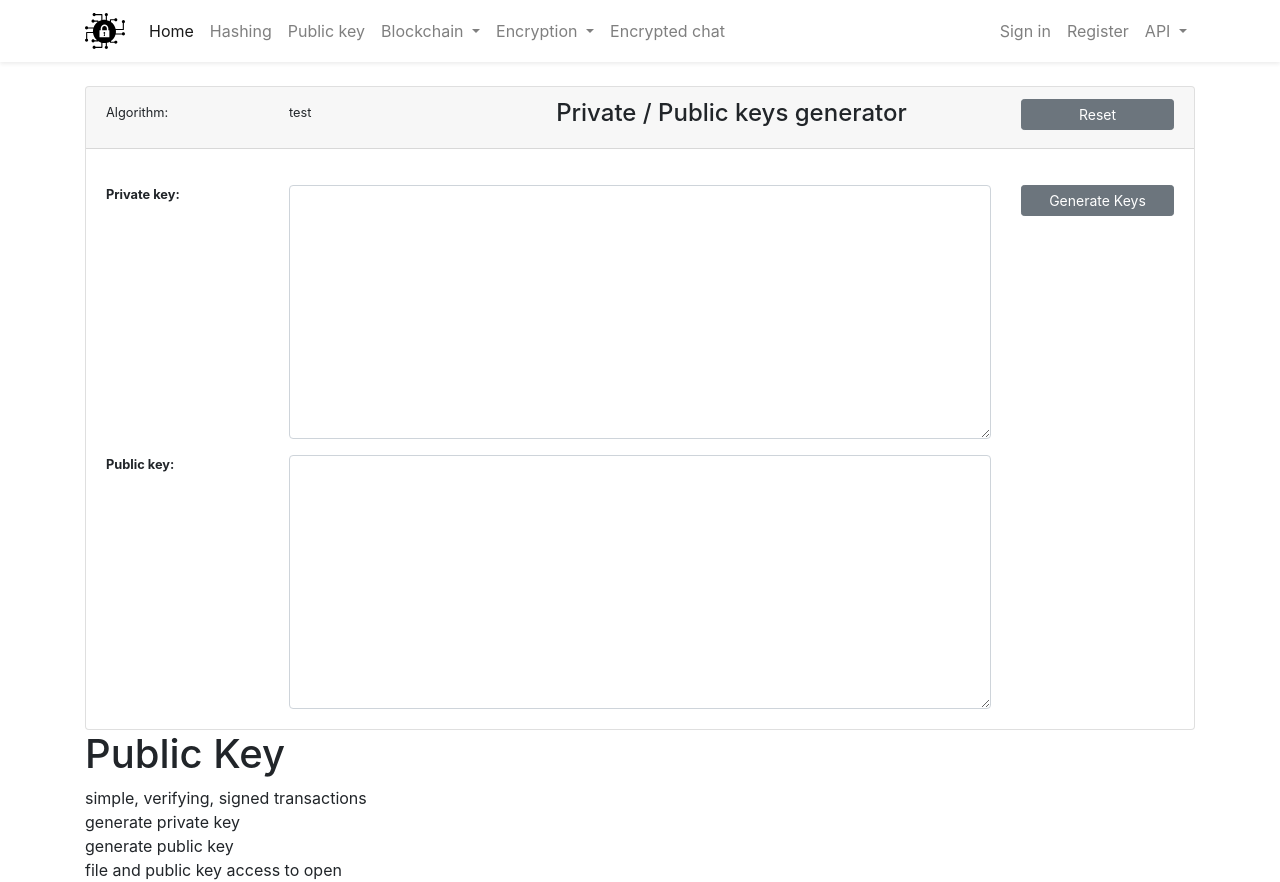
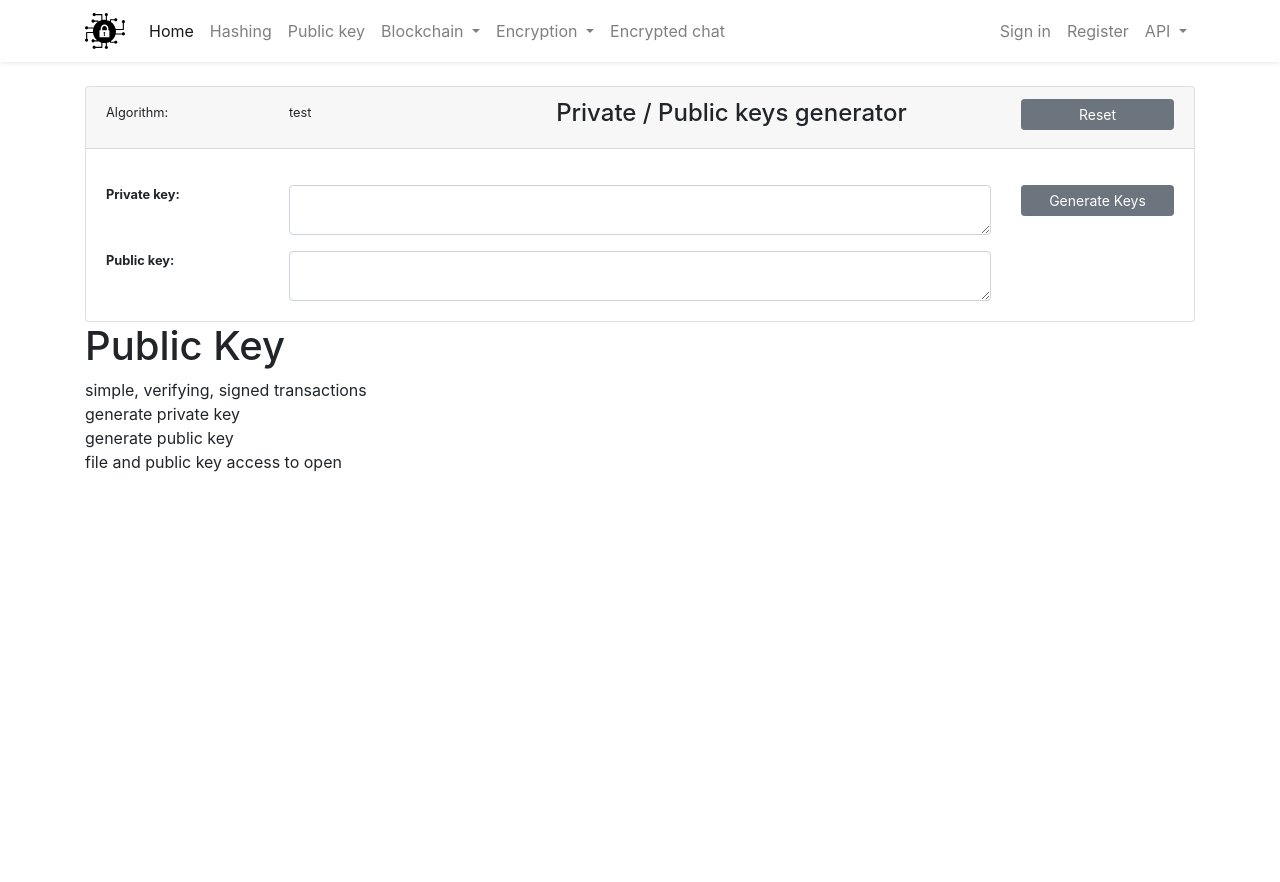
Before and after one commit to marian-roller/86-vue-crypto, a Vue app: page /public-key in a window 1280 px wide. After the commit the page ends 800 px from the top, so only its background shows below. Built offline with nearby package versions, Linux system fonts and the light colour scheme.

Commit message:
reset on public key by state, conditional textareas size

```diff
--- a/src/components/fields/PrivateKeyField.vue
+++ b/src/components/fields/PrivateKeyField.vue
@@ -9,7 +9,7 @@
             <textarea
             id="private-key"
             class="form-control"
-            rows="10"
+            :rows="this.form.rows"
             :value="form.privateKey"
             ></textarea>
         </div>
@@ -34,22 +34,33 @@ export default {
     data(){
         return {
             form: {
-                privateKey: ''
+                privateKey: '',
+                rows: null
             }
         }
     },
+    mounted() {
+        this.form.rows = 2
+    },
     methods: {
         ...mapActions({
-                publicKey: 'keys/publicKey'
-            }),
+            publicKey: 'keys/publicKey'
+        }),
         generatePrivateKey() {
             axios.post('key/get-keys',
             {})
             .then((response) => {
                 this.form.privateKey = response.data.result.private_key
+                this.form.rows = 29
                 this.publicKey(response.data.result.public_key)
             })
         }
     }
 }
 </script>
+
+<style>
+    #private-key {
+        font-size: 0.75rem !important;
+    }
+</style>
--- a/src/components/fields/PublicKeyField.vue
+++ b/src/components/fields/PublicKeyField.vue
@@ -9,7 +9,7 @@
             <textarea
             id="public-key"
             class="form-control"
-            rows="10"
+            :rows="this.form.rows"
             :value="publicKey"
             ></textarea>
         </div>
@@ -20,10 +20,36 @@
 import { mapGetters } from 'vuex'
 export default {
     name: 'PublicKeyField',
+    data(){
+        return {
+            form: {
+                rows: null
+            }
+        }
+    },
+    mounted() {
+        this.form.rows = 4
+    },
+    updated() {
+        this.checkRows;
+    },
     computed: {
         ...mapGetters({
             publicKey: 'keys/publicKey',
         }),
+        checkRows() {
+            if (this.publicKey) {
+                this.form.rows = 10
+            } else {
+                this.form.rows = 2
+            }
+        }
     }
 }
 </script>
+
+<style>
+    #public-key {
+        font-size: 0.75rem !important;
+    }
+</style>
--- a/src/components/key/PublicKey.vue
+++ b/src/components/key/PublicKey.vue
@@ -47,6 +47,7 @@
 </template>
 
 <script>
+import { mapActions } from 'vuex'
 import PrivateKeyField from '../fields/PrivateKeyField.vue'
 import PublicKeyField from '../fields/PublicKeyField.vue'
 import InstructionBlock from '../fields/InstructionBlock.vue'
@@ -65,7 +66,12 @@ export default {
         }
     },
     methods: {
-
+        ...mapActions({
+            publicKey: 'keys/publicKey'
+        }),
+        clearForm() {
+            this.publicKey(null)
+        }
     }
 }
 
```
